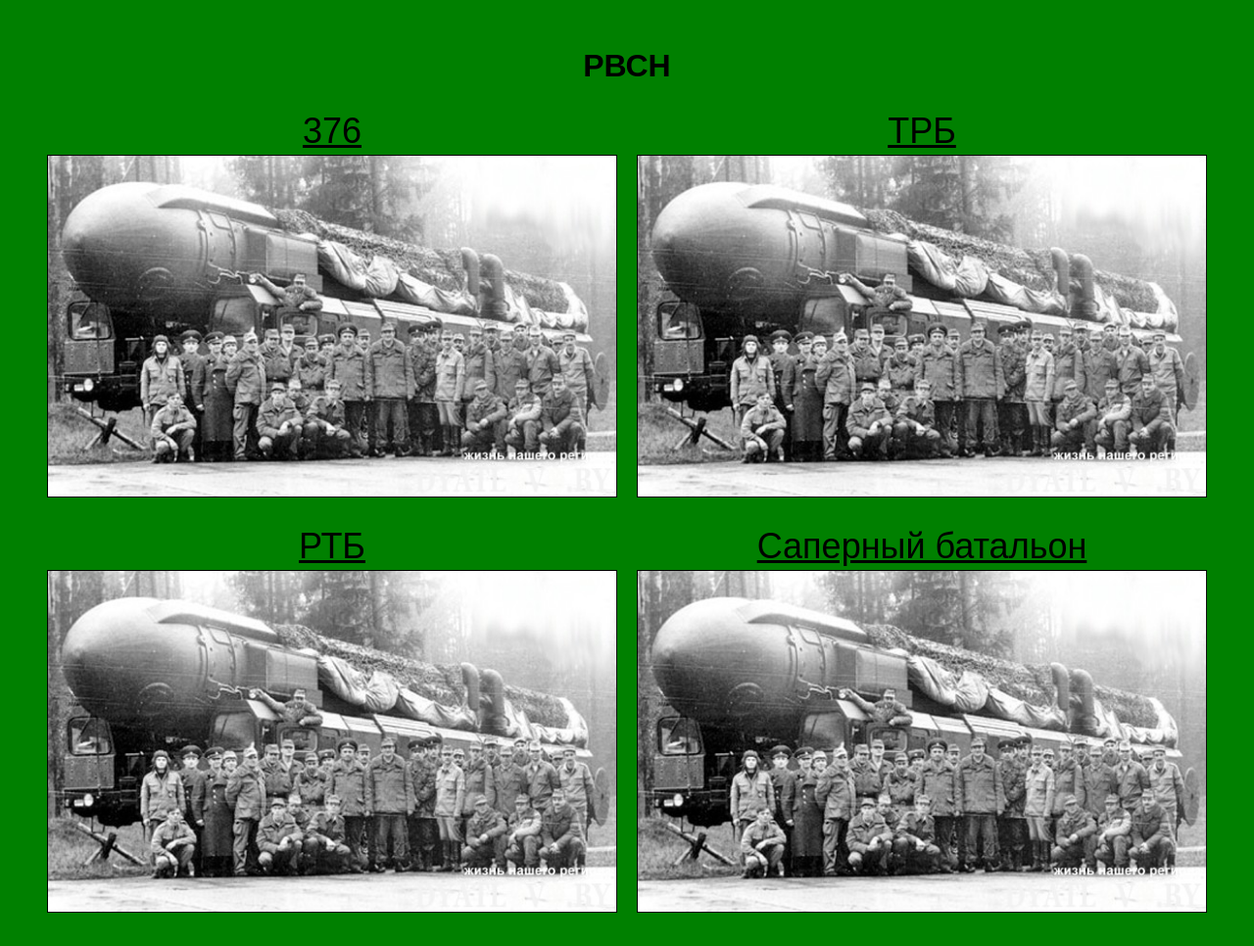
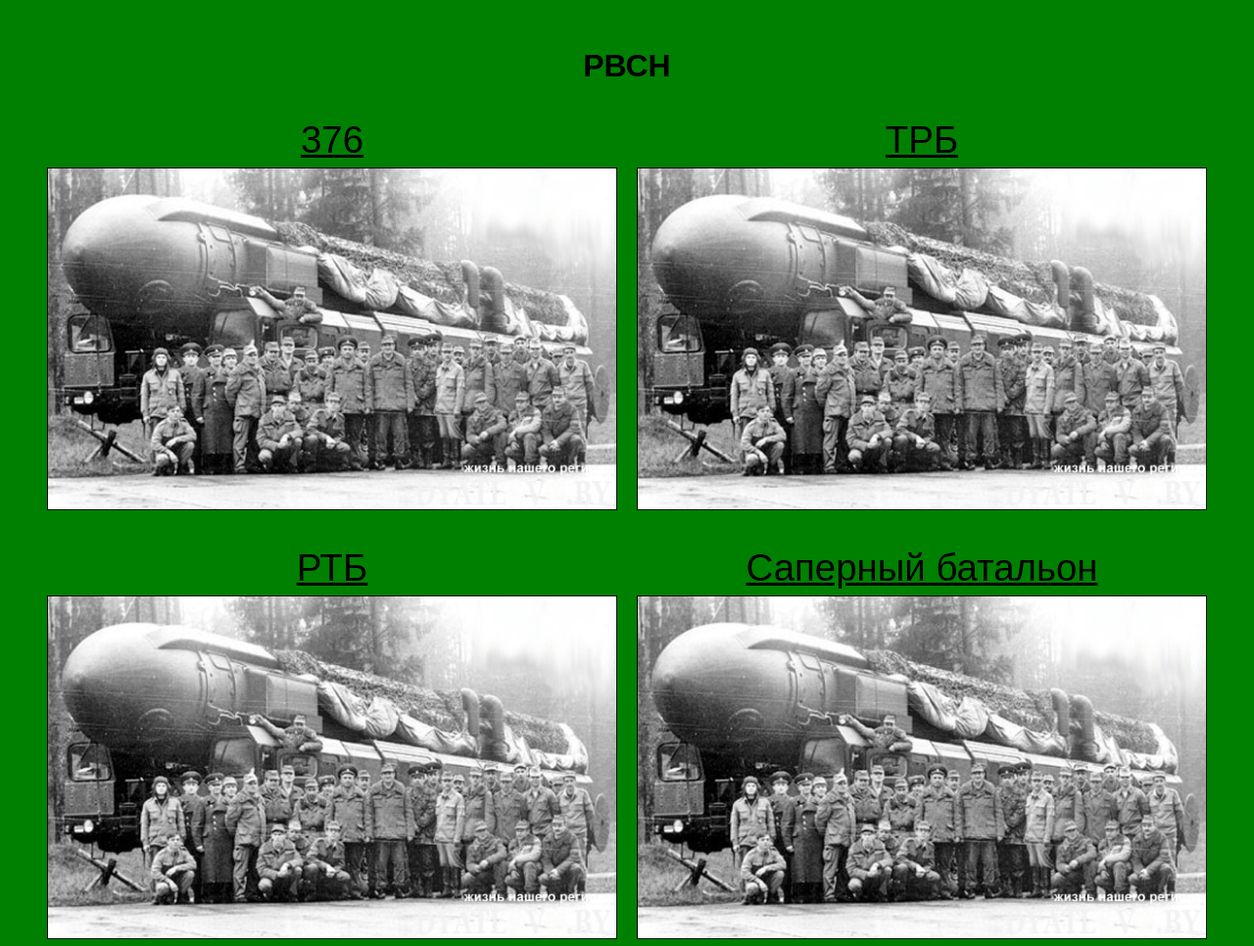
Before and after one commit to gezgaly/PBCH, a plain HTML site: page index.html in a window 1280 px wide. Shown: the whole page at 98% size. Drawn offline with Linux system fonts and the light colour scheme.

Commit message:
optimization text

```diff
--- a/styles.css
+++ b/styles.css
@@ -31,9 +31,9 @@ p {
 
 .caption {
 
-    font-size: 36px; /* Увеличиваем размер текста */
-    margin-top: 5px; /* Уменьшаем отступ сверху */
-    margin-bottom: 3px /*Уменьшаем отступ снизу */
+    font-size: 3vw; /* Увеличиваем размер текста */
+    margin-top: 1vw; /* Уменьшаем отступ сверху */
+    margin-bottom: 0.5vw /*Уменьшаем отступ снизу */
 }
 a {
     text-decoration: underline;
```
